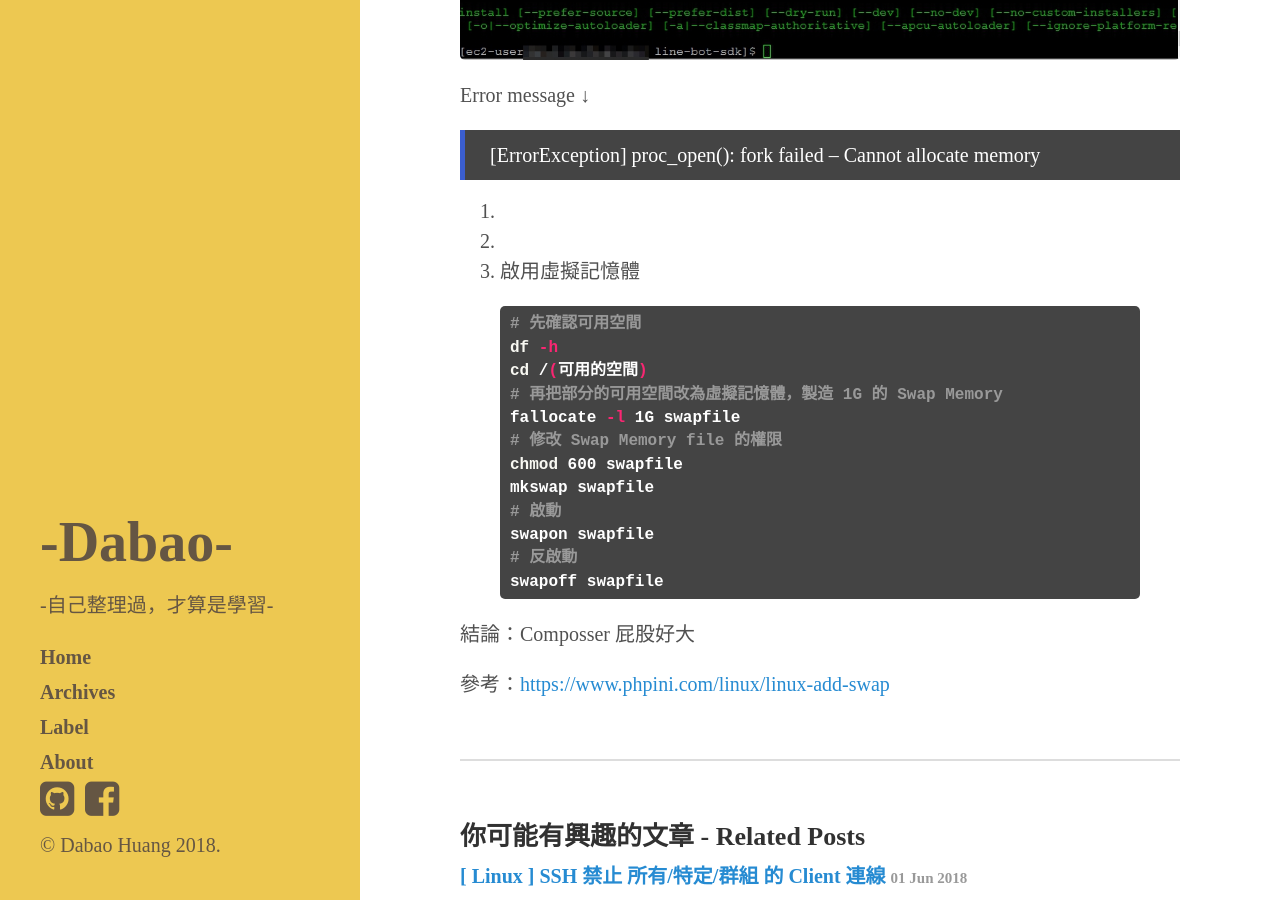
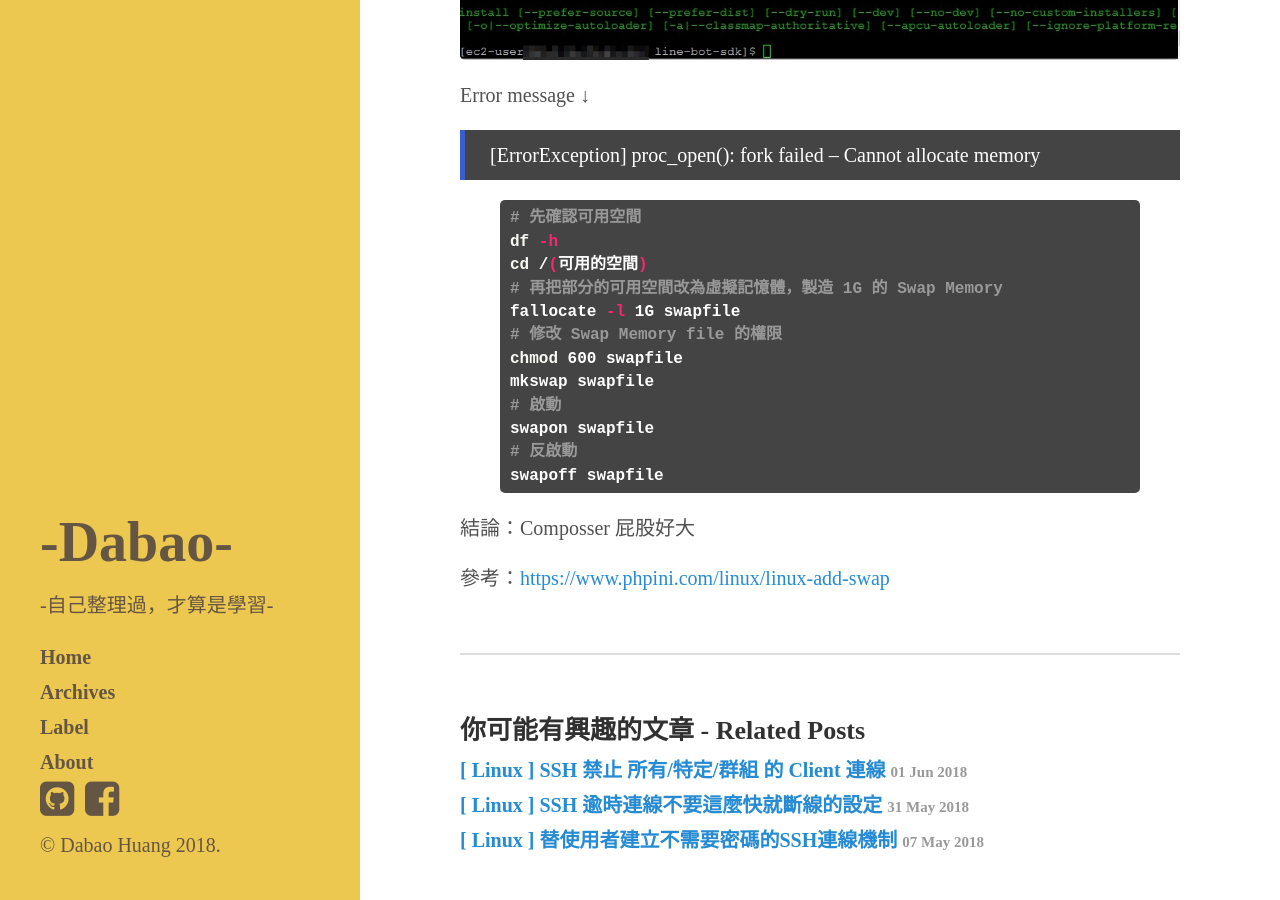
Before and after one commit to DabaoHuang/dabaohuang.github.io, a Jekyll site: the page built from _posts/2017-07-07-linux-php-allocate-memory.md, in a window 1280 px wide and 900 px high, scrolled down 801 px. Built offline with Jekyll 4.4.1, drawn with Linux system fonts in a browser that asks for light colours; nearby versions of some CDN libraries; comment, search, counter and statistics services are not loaded.

Commit message:
:blush: 2017-07-07-linux-php-allocate-memory

```diff
--- a/_posts/2017-07-07-linux-php-allocate-memory.md
+++ b/_posts/2017-07-07-linux-php-allocate-memory.md
@@ -21,12 +21,6 @@
 
  > [ErrorException] proc_open(): fork failed – Cannot allocate memory
 
-
-
-1.
-2.
-3. 啟用虛擬記憶體
-
 {% highlight shell %}
 # 先確認可用空間
 df -h
```
